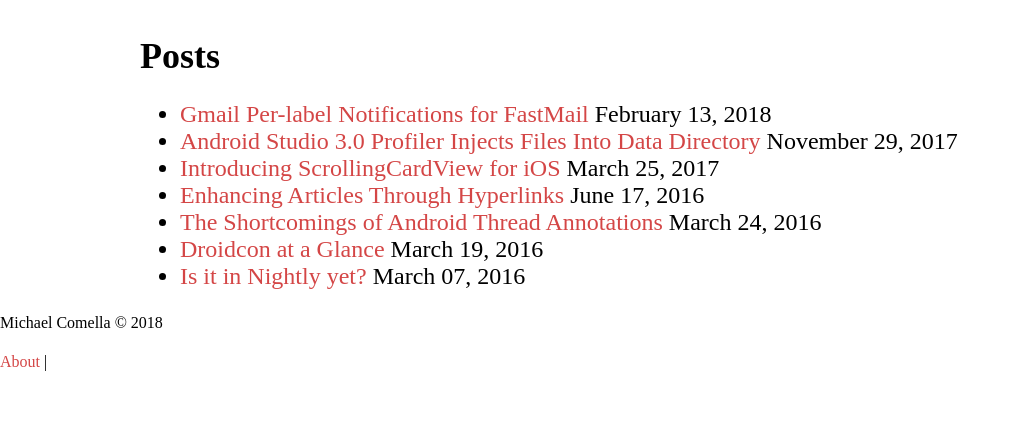
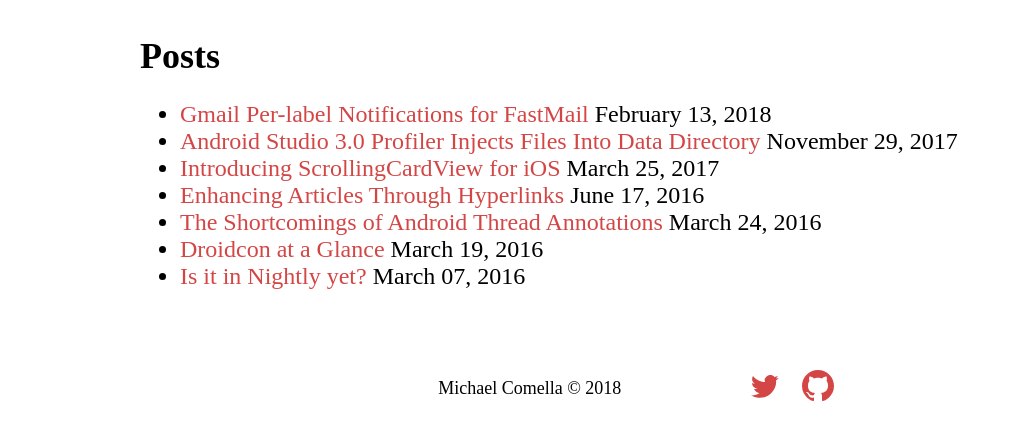
Before and after one commit to mcomella/mcomella.github.com, a Jekyll site: the page built from index.html, in a window 1280 px wide, cut to the strip 171-611 px from the top of the page. Shown: the whole strip, without its empty margins (0-1020 px from the left). Built offline with Jekyll 4.4.1, drawn with Linux system fonts in a browser that asks for light colours.

Commit message:
Style footer + twitter/gh icons.

```diff
--- a/_includes/footer.html
+++ b/_includes/footer.html
@@ -1,7 +1,6 @@
 <footer>
-	<div class="container">
-		<div class="left-column-footer">
-			<p class="pull-left alignable">{{ site.title }} &copy; <script language="JavaScript" type="text/javascript">
+	<div>
+		<p>{{ site.title }} &copy; <script language="JavaScript" type="text/javascript">
 			now = new Date
 			theYear=now.getYear()
 			if (theYear < 1900)
@@ -9,25 +8,17 @@
 			document.write(theYear)
 		</script></p>
 	</div>
-		<div class="right-column-footer">
-			<p class="pull-right alignable">
-				<a class="deactivate-link" href="{{ site.baseurl }}/about">About</a>
-				| <a href="http://twitter.com/{{ site.twitter_username }}"><i class="icon-twitter"></i></a>
-				<a href="http://github.com/{{ site.github_username }}"><i class="icon-github-circled"></i></a>
-			</p>
+
+	<div>
+		<a href="http://twitter.com/{{ site.twitter_username }}">
+			<svg id="i-twitter" viewBox="0 0 64 64" width="32" height="32">
+				<path stroke-width="0" fill="currentColor" d="M60 16 L54 17 L58 12 L51 14 C42 4 28 15 32 24 C16 24 8 12 8 12 C8 12 2 21 12 28 L6 26 C6 32 10 36 17 38 L10 38 C14 46 21 46 21 46 C21 46 15 51 4 51 C37 67 57 37 54 21 Z" />
+			</svg>
+		</a>
+		<a href="http://github.com/{{ site.github_username }}">
+			<svg id="i-github" viewBox="0 0 64 64" width="32" height="32">
+				<path stroke-width="0" fill="currentColor" d="M32 0 C14 0 0 14 0 32 0 53 19 62 22 62 24 62 24 61 24 60 L24 55 C17 57 14 53 13 50 13 50 13 49 11 47 10 46 6 44 10 44 13 44 15 48 15 48 18 52 22 51 24 50 24 48 26 46 26 46 18 45 12 42 12 31 12 27 13 24 15 22 15 22 13 18 15 13 15 13 20 13 24 17 27 15 37 15 40 17 44 13 49 13 49 13 51 20 49 22 49 22 51 24 52 27 52 31 52 42 45 45 38 46 39 47 40 49 40 52 L40 60 C40 61 40 62 42 62 45 62 64 53 64 32 64 14 50 0 32 0 Z" />
+			</svg>
+		</a>
 	</div>
-		<div style="clear: both"></div>
-	</div>
-	{% if site.google_analytics %}
-		<script>
-	  (function(i,s,o,g,r,a,m){i['GoogleAnalyticsObject']=r;i[r]=i[r]||function(){
-	  (i[r].q=i[r].q||[]).push(arguments)},i[r].l=1*new Date();a=s.createElement(o),
-	  m=s.getElementsByTagName(o)[0];a.async=1;a.src=g;m.parentNode.insertBefore(a,m)
-	  })(window,document,'script','//www.google-analytics.com/analytics.js','ga');
-
-	  ga('create', '{{ site.tracking_id }}', 'auto');
-	  ga('send', 'pageview');
-
-		</script>
-	{% endif %}
 </footer>
--- a/css/redesign.css
+++ b/css/redesign.css
@@ -80,7 +80,7 @@
 .highlight .lineno { color: #ccc; display:inline-block; padding: 0 5px; border-right:1px solid #ccc; }
 .highlight pre code { display: block; white-space: pre; overflow-x: auto; word-wrap: normal; }
 
-/* --- RESET --- */
+/* --- RESET / SHARED --- */
 body, h1, h2, h3, h4, h5, h6 {
     margin: 0;
 }
@@ -193,6 +193,24 @@
     align-self: center;
 }
 
+/* --- FOOTER START --- */
+footer {
+    display: flex;
+    height: 100px;
+    margin-top: 48px;
+    align-items: center;
+    justify-content: center;
+}
+
+footer > * {
+    margin: 0 60px;
+    font-size: 18px;
+}
+
+footer svg {
+    margin: 0 8px;
+}
+
 .post-list {
     max-width: 1000px;
     margin: 0 auto;
```
Also changed, not shown: 1 other file. Lines whose indentation alone changed are shown as unchanged.
